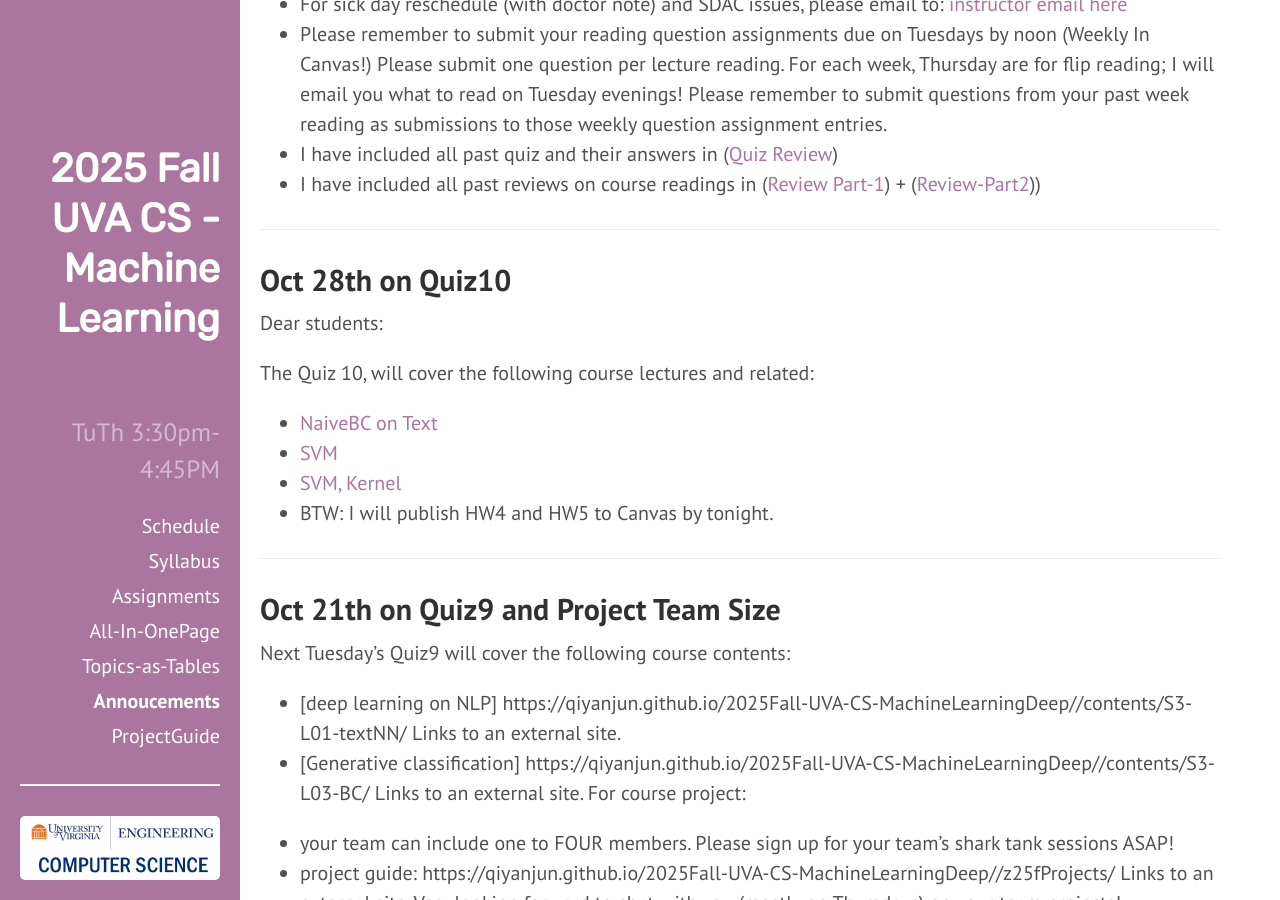
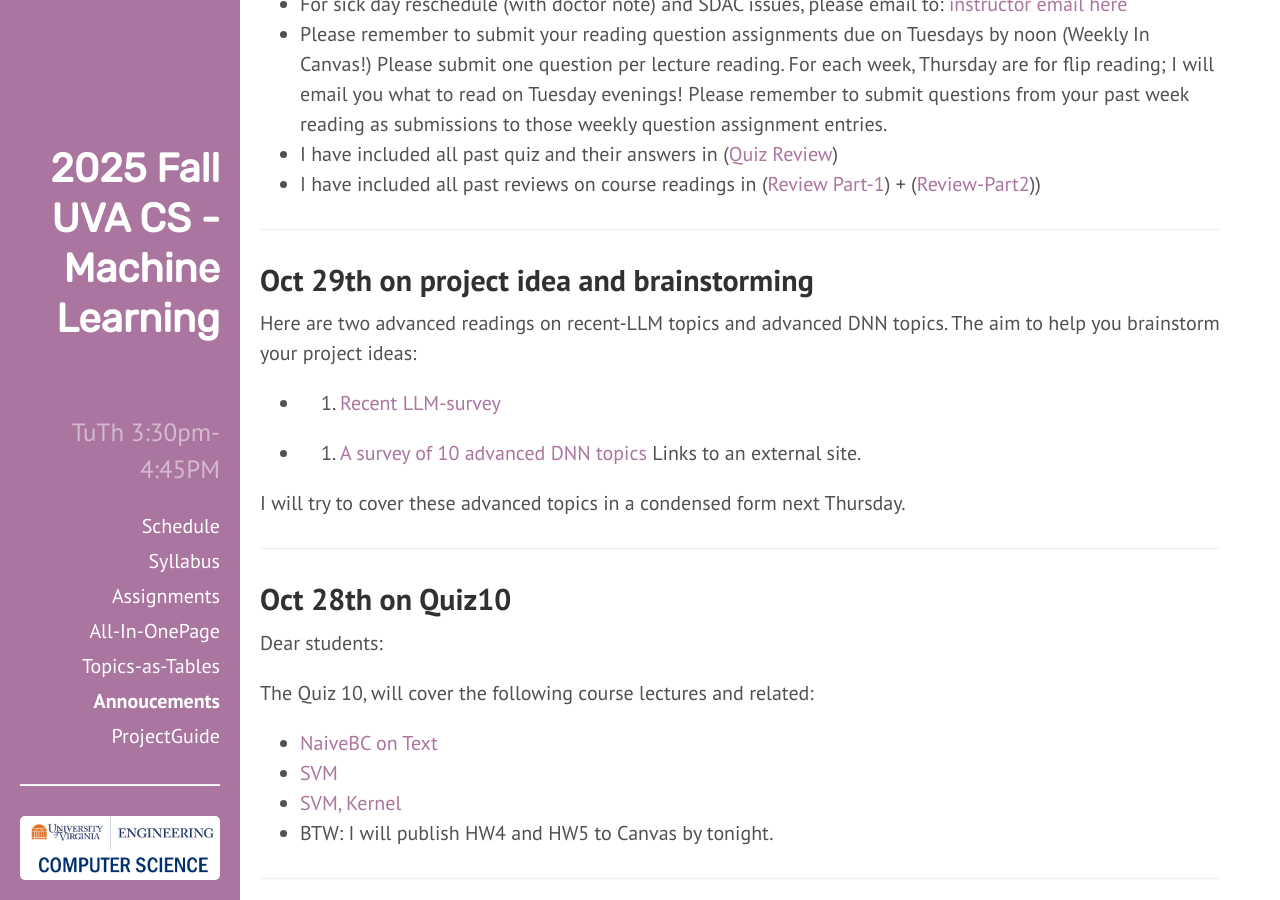
Before and after one commit to qiyanjun/2025Fall-UVA-CS-MachineLearningDeep, a Jekyll site: the page built from z25fBlog.md, in a window 1280 px wide and 900 px high, scrolled down 531 px. Built offline with Jekyll 4.4.1, drawn with Linux system fonts in a browser that asks for light colours.

Commit message:
Update z25fBlog.md

```diff
--- a/z25fBlog.md
+++ b/z25fBlog.md
@@ -22,6 +22,21 @@ desc: "Important Annoucements for 2025 Fall UVa CS -ML-Undergraduate"
 
 
 ---
+
+
+## Oct 29th on project idea and brainstorming
+
+
+Here are two advanced readings on recent-LLM topics and advanced DNN topics. The aim to help you brainstorm your project ideas:
+
+- 1. [Recent LLM-survey]("https://github.com/qiyanjun/2025Fall-UVA-CS-MachineLearningDeep/blob/main/Lectures/S3-25recentLLM-extra.pdf”)
+- 2.  [A survey of 10 advanced DNN topics](https://github.com/qiyanjun/2025Fall-UVA-CS-MachineLearningDeep/blob/main/Lectures/S3-deepNNSurvey.pdf) Links to an external site.
+
+I will try to cover these advanced topics in a condensed form next Thursday.
+
+
+---
+
 
 ## Oct 28th on Quiz10
 
```
